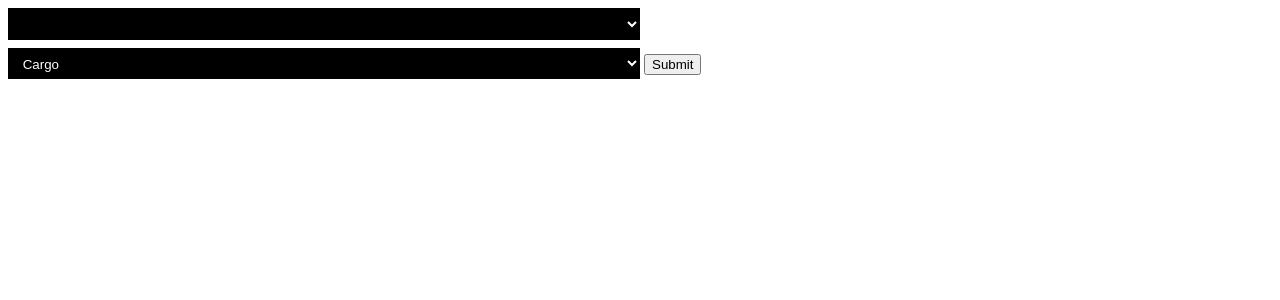
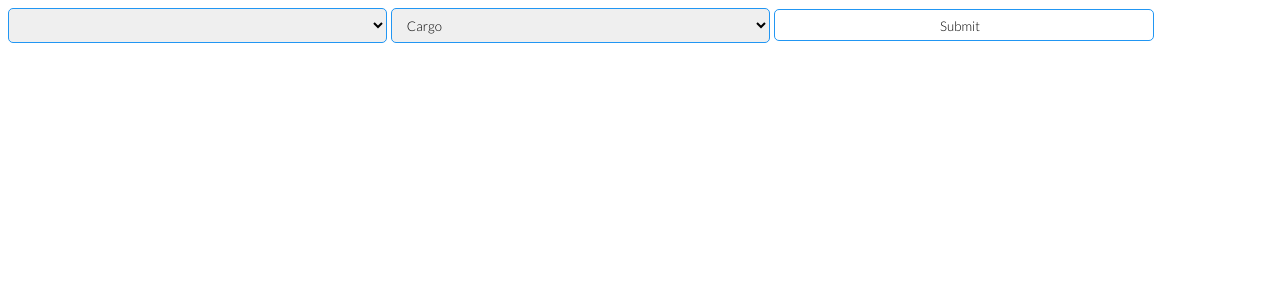
Before and after one commit to ferreira-mev/bd-trabalho-final, a Flask app: page /dropdown-total in a window 1280 px wide. Shown: the top 300 px of the page. Run offline with Flask 2, Linux system fonts and the light colour scheme; data that the repository does not hold is empty.

Commit message:
Mais atualizações no frontend

```diff
--- a/main.py
+++ b/main.py
@@ -78,6 +78,24 @@ def gera_dropdown_porcentagem():
 
     return rendered_template
 
+@app.route("/mais-desejada", methods=['GET', 'POST'])
+def consulta_mais_desejada():
+    # POST request
+
+    query = f'''SELECT Count(*) c, faixaetaria, linguagem.nome
+    FROM pessoa p
+    INNER JOIN deseja ON p.Id = fk_pessoa_id
+    -- INNER JOIN (SELECT Id, Nome FROM linguagem UNION SELECT Id, Nome FROM sgbd UNION Select Id, Nome from Outratecnologia) tecnologia ON tecnologia.id = fk_sgbd_Id OR tecnologia.id = fk_linguagem_id OR tecnologia.id = fk_outratecnologia_id
+    INNER JOIN linguagem ON linguagem.id = fk_linguagem_id
+    GROUP BY faixaetaria, linguagem.nome
+    ORDER BY c desc
+    '''
+    cnx = db_functions.connect()
+    query_result = db_functions.query_make(cnx, query)
+    cnx.close()
+
+    rendered_template = render_template('consulta.html', result = query_result)
+    return rendered_template
 
 @app.route("/resultado-tecnologia", methods=['GET', 'POST'])
 def consulta_tecnologia():
--- a/static/styles/consulta.css
+++ b/static/styles/consulta.css
@@ -1,9 +1,24 @@
+@import url('https://fonts.googleapis.com/css2?family=Lato:wght@300&display=swap');
+
 .dropdown{
-    background-color: black;
+    font-family: 'Lato', sans-serif;
+    border: #2196F3 solid 1px;
+    border-radius: 5px;
+    padding: .6em 1.4em .5em .8em;
+    width: 30%;
+}
+
+.botao{
+    font-family: 'Lato', sans-serif;
+    border: #2196F3 solid 1px;
+    background-color: white;
+    border-radius: 5px;
+    padding: .6em 1.4em .5em .8em;
+    width: 30%;
+}
+
+.botao:hover{
+    background-color: #2196F3;
     color: white;
-    padding: .6em 1.4em .5em .8em;
-    width: 50%;
-    border: none;
-    border-radius: 0em;
-    margin-bottom: 1vh;
+    cursor: pointer;
 }
--- a/static/styles/main.css
+++ b/static/styles/main.css
@@ -52,6 +52,12 @@
 .botao:hover span {
     padding-right: 25px;
 }
+
+.botao:hover{
+    background-color: #2196F3;
+    color: white;
+}
+
 .botao span:after {
     content: '\00bb';
     position: absolute;
```
Also changed, not shown: static/styles/tecnologia.css (added, +57 -0 lines), templates/tecnologia.html (+19 -20 lines).
